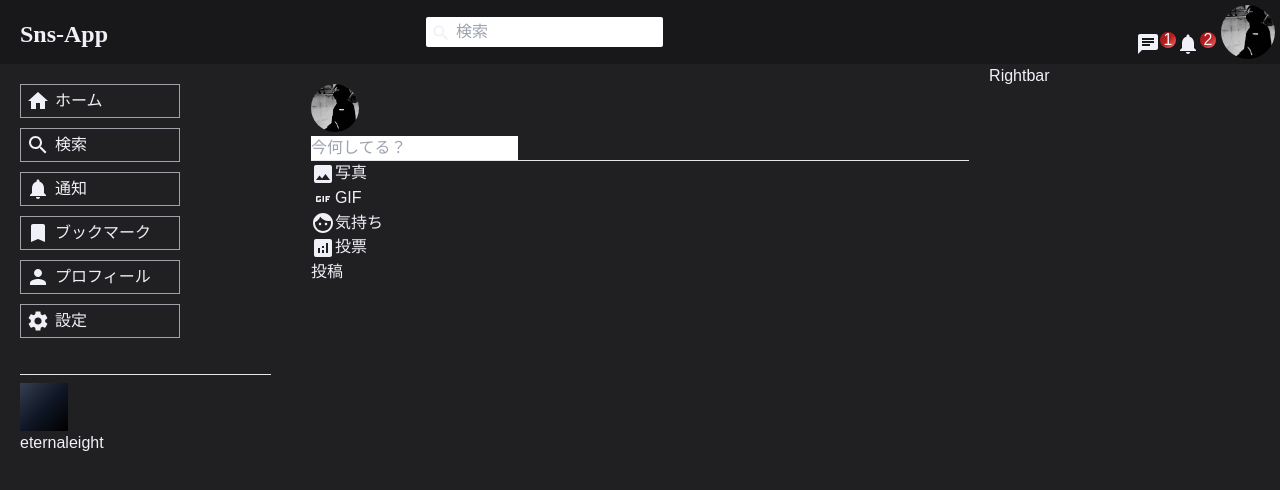
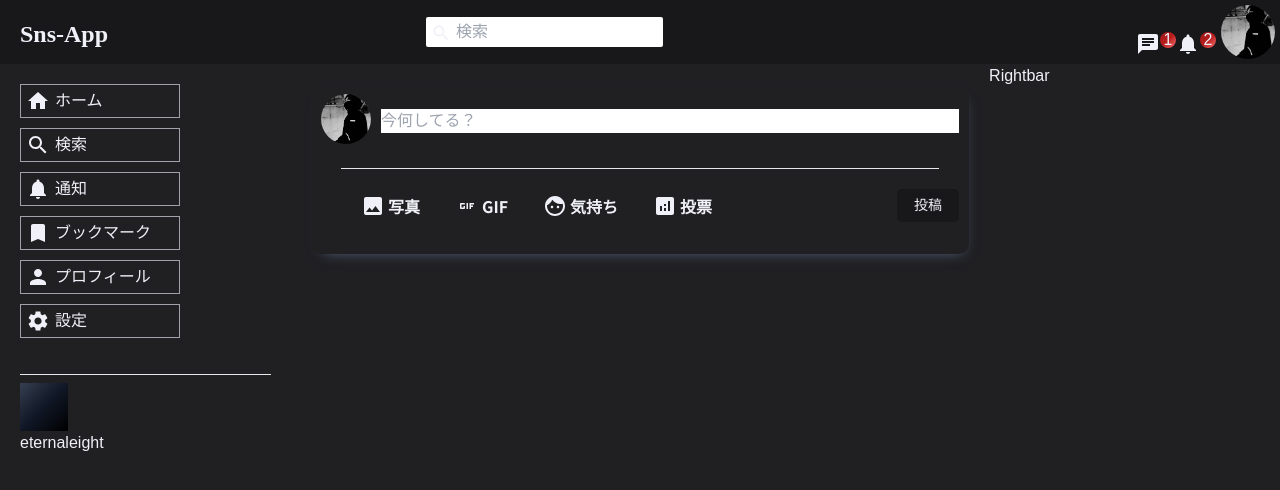
Before and after one commit to eternaleight/geek-sns, a React (Create React App) app: page / in a window 1280 px wide. Shown: the top 490 px of the page. Built offline with nearby package versions, Linux system fonts and the light colour scheme; a small style sheet from the web is missing; the HTML template or start-up script is replaced by a standard one.

Commit message:
fix(style): fix

```diff
--- a/src/components/Share.tsx
+++ b/src/components/Share.tsx
@@ -5,43 +5,56 @@ import {
   Image,
 } from '@mui/icons-material'
 
+const style = {
+  share: `w-full h-[170px] shadow-[3px_7px_13px_-10px_#65789f] rounded-[10px]`,
+  shareWrapper: `p-[10px]`,
+  shareTop: `flex items-center`,
+  shareInput: `border-none w-full focus:outline-none`,
+  shareHr: `m-[20px]`,
+  shareButtons: `flex justify-between`,
+  shareOptions: `flex ml-[20px] items-center` ,
+  shareOptionText: `flex items-center mr-[15px] cursor-pointer font-bold font-noto`,
+  shareIcon: `mr-[3px]`,
+  shareButton: `text-[14px] py-[6px] px-[17px] bg-zinc-900 rounded-[5px]`,
+}
+
 const Share = () => {
   return (
-    <div className="share">
-      <div className="shareWrapper">
-        <div className="shareTop">
+    <div className={style.share}>
+      <div className={style.shareWrapper}>
+        <div className={style.shareTop}>
           <img
             src="/assets/person/1.jpeg"
             alt=""
-            className="w-12 mb-1 rounded-full shareProfileImg"
+            className="w-[50px] h-[50px] mb-1 mr-[10px] object-cover rounded-full shareProfileImg"
           />
           <input
             type="text"
-            className="shareInput"
+            className={style.shareInput}
             placeholder="今何してる？"
           />
         </div>
-        <hr className="shareHr" />
-        <div className="shareButtons">
-          <div className="shareOptions">
-            <div className="shareOptions">
-              <Image className="shareIcon" />
-              <span className="shareOptionText">写真</span>
+        <hr className={style.shareHr} />
+        <div className={style.shareButtons}>
+          <div className={style.shareOptions}>
+            <div className={style.shareOptions}>
+              <Image className={style.shareIcon} htmlColor="" />
+              <span className={style.shareOptionText}>写真</span>
             </div>
-            <div className="shareOptions">
-              <Gif className="shareIcon" />
-              <span className="shareOptionText">GIF</span>
+            <div className={style.shareOptions}>
+              <Gif className={style.shareIcon} />
+              <span className={style.shareOptionText}>GIF</span>
             </div>
-            <div className="shareOptions">
-              <Face className="shareIcon" />
-              <span className="shareOptionText">気持ち</span>
+            <div className={style.shareOptions}>
+              <Face className={style.shareIcon} />
+              <span className={style.shareOptionText}>気持ち</span>
             </div>
-            <div className="shareOptions">
-              <Analytics className="shareIcon" />
-              <span className="shareOptionText">投票</span>
+            <div className={style.shareOptions}>
+              <Analytics className={style.shareIcon} />
+              <span className={style.shareOptionText}>投票</span>
             </div>
           </div>
-          <button className='shareButton'>投稿</button>
+          <button className={style.shareButton}>投稿</button>
         </div>
       </div>
     </div>
--- a/src/components/Topbar.tsx
+++ b/src/components/Topbar.tsx
@@ -6,7 +6,7 @@ import {
 import React, { useState, useEffect } from 'react'
 
 const style = {
-  topbarContainerBlur: `backdrop-blur furation-700 bg-[#161B2100] flex w-full items-center sticky top-0 z-50`,
+  topbarContainerBlur: `backdrop-blur duration-700 bg-[#161B2100] flex w-full items-center sticky top-0 z-50`,
   topbarContainer: `backdrop-blur bg-zinc-900 flex w-full items-center duration-700 sticky top-0 z-50`,
   topbarIconBadge: `flex items-center w-[1rem] h-[1rem] bg-gradient-to-br from-red-800 via-red-700 to-red-400 rounded-full justify-center topbarIconBadge`,
 }
--- a/src/style/_button.scss
+++ b/src/style/_button.scss
@@ -1,3 +1,7 @@
+$easeInOutQuart: cubic-bezier(0.77, 0.2, 0.05, 1);
+$easeInBack: cubic-bezier(0.785, 0.135, 0.15, 0.86);
+$easeOutQuint: cubic-bezier(0.23, 1, 0.32, 1);
+
 .Btn{
   position: relative;
 }
@@ -40,14 +44,14 @@
 @keyframes rounded-reverse
 {
   0% {
-    border-radius: 20px;
-    background: #333;
-  }
-  70% {
+    background: #f99;
     background: transparent;
   }
+  7% {
+    background: transparent;
+    background: #778;
+  }
   100% {
-    border-radius: 20px;
     background: transparent;
   }
 }
```
